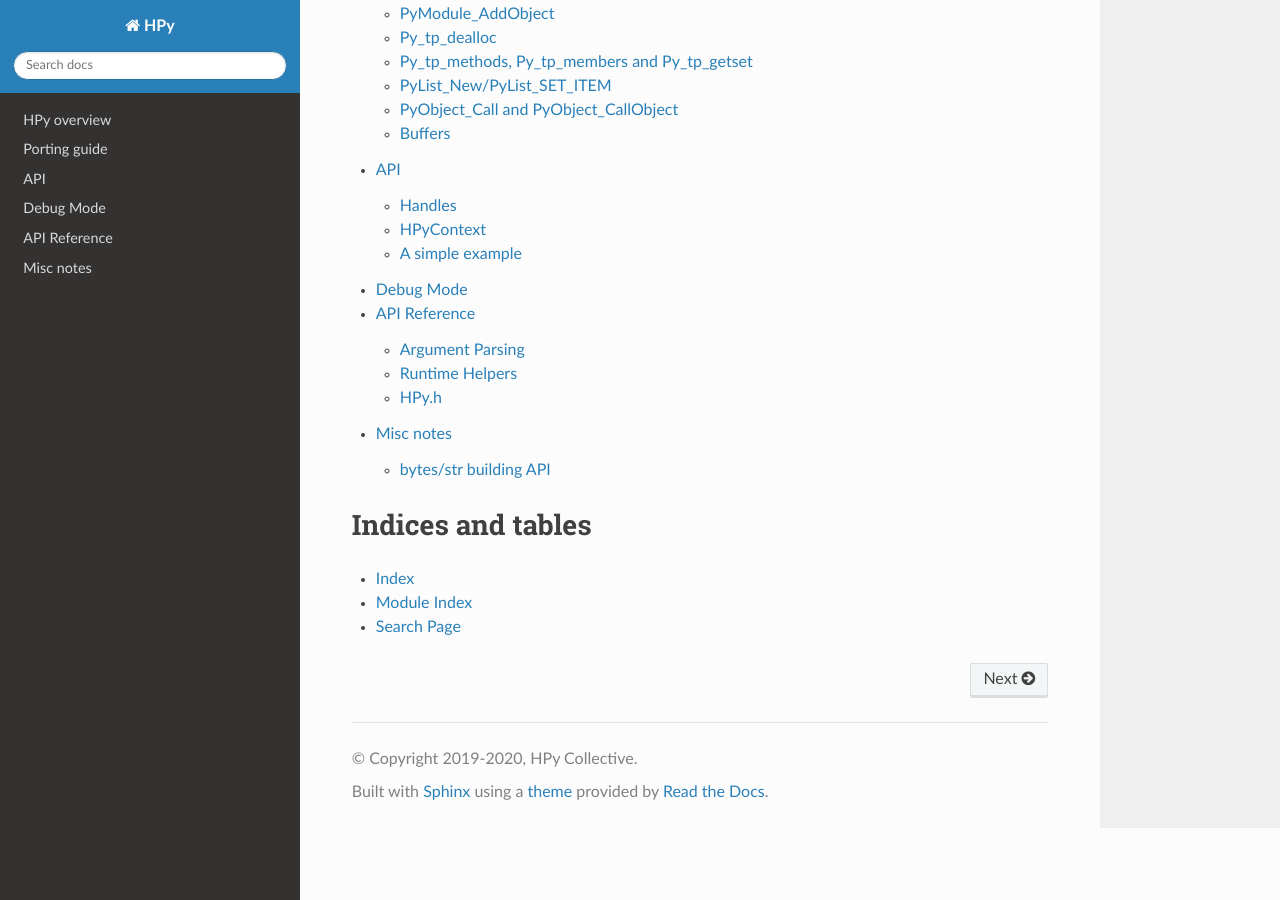
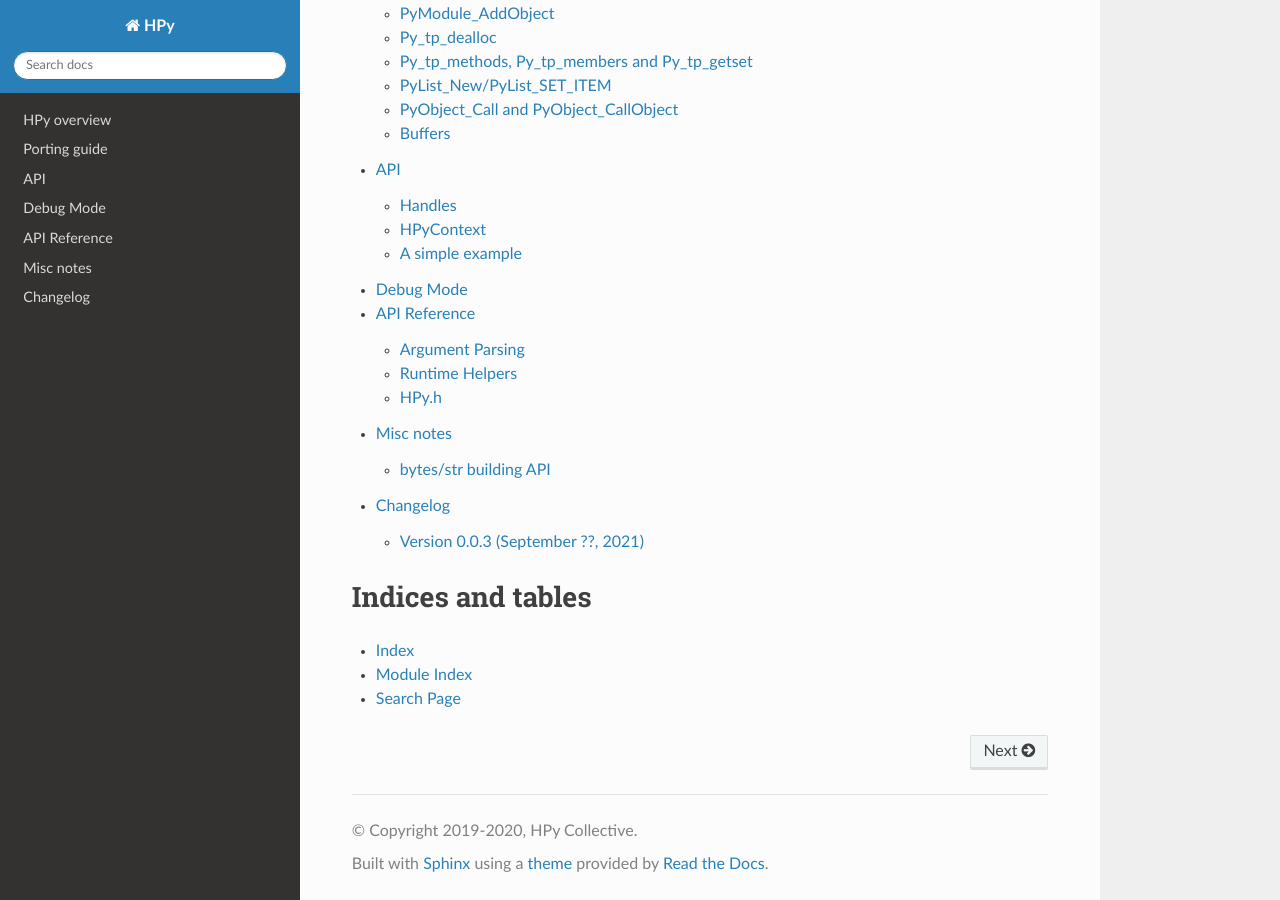
Before and after one commit to hpyproject/hpy, a Sphinx documentation site: the page built from docs/index.rst, in a window 1280 px wide and 900 px high, scrolled down 1035 px. Built offline with Sphinx 7.4.7 and the Read the Docs theme 2.0.0, drawn with Linux system fonts in a browser that asks for light colours.

Commit message:
Add changelog skeleton.

```diff
--- /dev/null
+++ b/docs/changelog.rst
@@ -0,0 +1,15 @@
+Changelog
+=========
+
+Version 0.0.3 (September ??, 2021)
+----------------------------------
+
+XXX Short one paragraph description of release and highlights XXX
+
+New features:
+
+- XXX
+
+Bug fixes:
+
+- XXX
--- a/docs/index.rst
+++ b/docs/index.rst
@@ -43,6 +43,7 @@ There are several advantages to write your C extension in HPy:
    debug-mode
    api-reference/index
    misc/index
+   changelog
 
 
 Indices and tables
```
